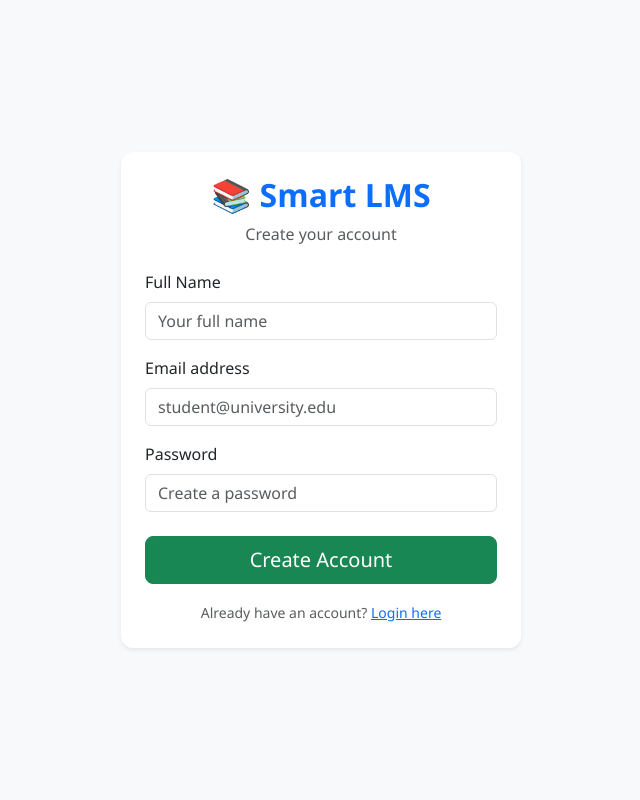
After one commit to harhyd07-oss/smart-lms, a Flask app: page /register in a window 1280 px wide. The commit adds this page. Shown: the whole page, without its empty margins (319-959 px from the left). Run offline with Flask 3, Linux system fonts and the light colour scheme.

Commit message:
Step 2 complete - database, login, register, sessions working

```diff
--- a/app.py
+++ b/app.py
@@ -1,24 +1,101 @@
 # app.py
-# This is the main file that starts your Flask web server.
-# Think of it as the "on switch" for your entire application.
 
-from flask import Flask, render_template
+from flask import Flask, render_template, request, redirect, url_for, session, flash
+from database.db import init_db, get_student_by_email, add_student, log_activity
 
-# Flask needs to know where your project lives.
-# __name__ tells it "look in the same folder as this file."
 app = Flask(__name__)
 
-# A "route" is a URL pattern.
-# When someone visits http://localhost:5000/ , this function runs.
+# Secret key is required for sessions to work securely.
+# In a real app this would be a long random string stored in an environment variable.
+app.secret_key = 'lms_secret_key_2024'
+
+
+# Initialize the database when the app starts.
+# Creates tables if they don't exist yet.
+with app.app_context():
+    init_db()
+
+
+# ─── HOME → redirect to login ────────────────────────────────────────────────
 @app.route('/')
 def home():
+    return redirect(url_for('login'))
+
+
+# ─── LOGIN ────────────────────────────────────────────────────────────────────
+@app.route('/login', methods=['GET', 'POST'])
+def login():
+    # If already logged in, go straight to dashboard
+    if 'student_id' in session:
+        return redirect(url_for('dashboard'))
+
+    if request.method == 'POST':
+        email    = request.form['email']
+        password = request.form['password']
+
+        # Look up the student in the database
+        student = get_student_by_email(email)
+
+        # Check if student exists AND password matches
+        if student and student['password'] == password:
+            # Save student info in session — this is how Flask
+            # remembers who is logged in across page loads
+            session['student_id'] = student['student_id']
+            session['student_name'] = student['name']
+
+            # Log this activity to the database
+            log_activity(student['student_id'], 'Logged in')
+
+            return redirect(url_for('dashboard'))
+        else:
+            # flash() sends a one-time message to the next page
+            flash('Invalid email or password. Please try again.', 'danger')
+
     return render_template('login.html')
 
+
+# ─── REGISTER ─────────────────────────────────────────────────────────────────
+@app.route('/register', methods=['GET', 'POST'])
+def register():
+    if request.method == 'POST':
+        name     = request.form['name']
+        email    = request.form['email']
+        password = request.form['password']
+
+        success = add_student(name, email, password)
+
+        if success:
+            flash('Account created! Please log in.', 'success')
+            return redirect(url_for('login'))
+        else:
+            flash('Email already registered. Try logging in.', 'warning')
+
+    return render_template('register.html')
+
+
+# ─── DASHBOARD ────────────────────────────────────────────────────────────────
 @app.route('/dashboard')
 def dashboard():
-    return render_template('dashboard.html')
+    # If not logged in, send back to login page
+    # This is called "route protection"
+    if 'student_id' not in session:
+        flash('Please log in first.', 'warning')
+        return redirect(url_for('login'))
 
-# This block only runs when you execute app.py directly.
-# debug=True means Flask will auto-reload when you save changes.
+    return render_template('dashboard.html',
+                           student_name=session['student_name'])
+
+
+# ─── LOGOUT ───────────────────────────────────────────────────────────────────
+@app.route('/logout')
+def logout():
+    student_id = session.get('student_id')
+    if student_id:
+        log_activity(student_id, 'Logged out')
+    session.clear()
+    flash('You have been logged out.', 'info')
+    return redirect(url_for('login'))
+
+
 if __name__ == '__main__':
     app.run(debug=True)
--- /dev/null
+++ b/templates/register.html
@@ -0,0 +1,61 @@
+{% extends 'base.html' %}
+
+{% block title %}Register — Smart LMS{% endblock %}
+
+{% block content %}
+<div class="d-flex justify-content-center align-items-center min-vh-100 bg-light">
+    <div class="card shadow-sm" style="width: 400px;">
+        <div class="card-body p-4">
+
+            <div class="text-center mb-4">
+                <h2 class="fw-bold text-primary">📚 Smart LMS</h2>
+                <p class="text-muted">Create your account</p>
+            </div>
+
+            {% with messages = get_flashed_messages(with_categories=true) %}
+                {% if messages %}
+                    {% for category, message in messages %}
+                        <div class="alert alert-{{ category }}">{{ message }}</div>
+                    {% endfor %}
+                {% endif %}
+            {% endwith %}
+
+            <form action="/register" method="POST">
+
+                <div class="mb-3">
+                    <label class="form-label">Full Name</label>
+                    <input type="text" class="form-control" name="name"
+                           placeholder="Your full name" required>
+                </div>
+
+                <div class="mb-3">
+                    <label class="form-label">Email address</label>
+                    <input type="email" class="form-control" name="email"
+                           placeholder="student@university.edu" required>
+                </div>
+
+                <div class="mb-3">
+                    <label class="form-label">Password</label>
+                    <input type="password" class="form-control" name="password"
+                           placeholder="Create a password" required>
+                </div>
+
+                <div class="d-grid mt-4">
+                    <button type="submit" class="btn btn-success btn-lg">
+                        Create Account
+                    </button>
+                </div>
+
+            </form>
+
+            <div class="text-center mt-3">
+                <small class="text-muted">
+                    Already have an account?
+                    <a href="/login">Login here</a>
+                </small>
+            </div>
+
+        </div>
+    </div>
+</div>
+{% endblock %}
```
Also changed, not shown: database/db.py (added, +186 -0 lines), templates/login.html (+12 -0 lines).
